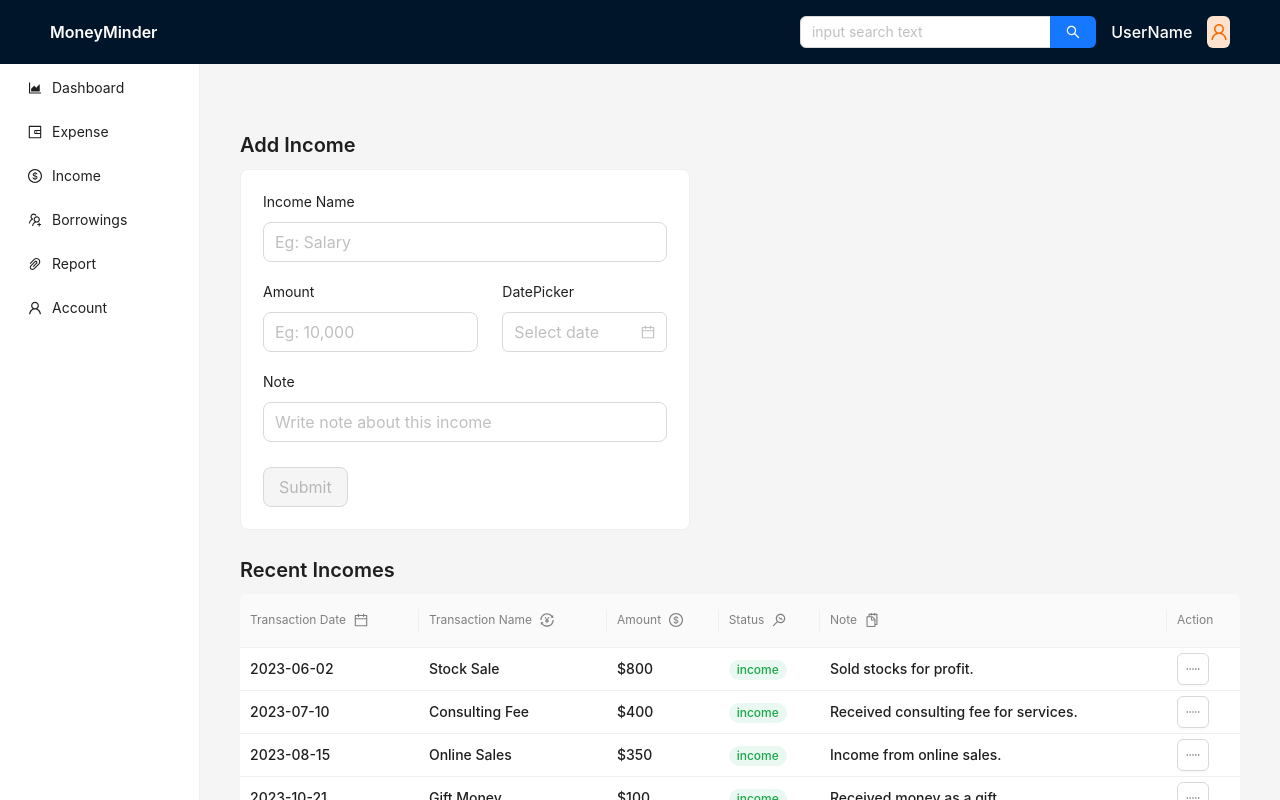
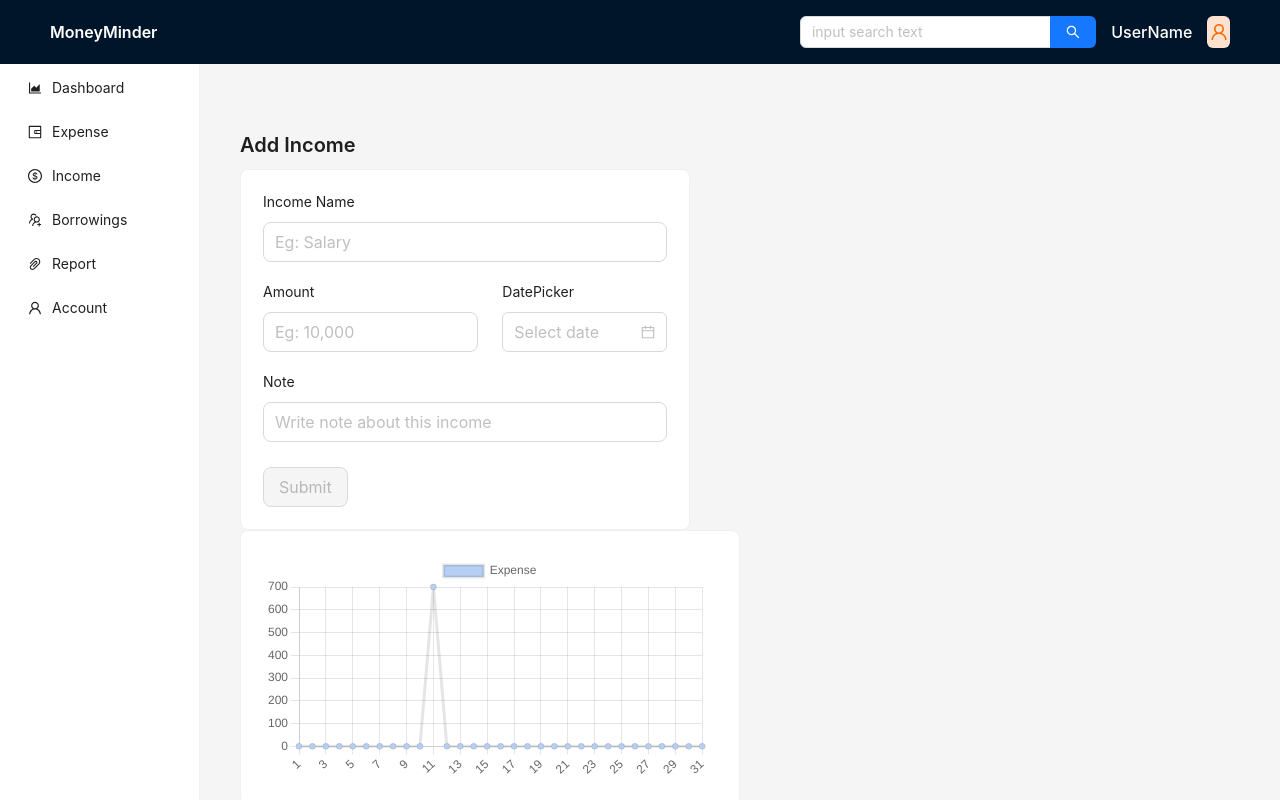
Before and after one commit to ADHIL-MOHAMMED-P-N/moneyminder, a React (Create React App) app: page /income in a window 1280 px wide. Shown: the top 800 px of the page. Built offline with nearby package versions, Linux system fonts and the light colour scheme.

Commit message:
linechart added in income page

```diff
--- a/src/pages/Income.jsx
+++ b/src/pages/Income.jsx
@@ -3,6 +3,7 @@ import IncomeContext from "../context/IncomeContext";
 import CustomTable from "../components/utils/CustomTable";
 import { Typography } from "antd";
 import AddIncome from "../components/income/AddIncome";
+import LineChart from "../components/utils/LineChart";
 const { Title } = Typography;
 const Income = () => {
   const { income } = useContext(IncomeContext);
@@ -17,6 +18,7 @@ const Income = () => {
     <div>
       <Title level={4}>Add Income</Title>
       <AddIncome />
+      <LineChart transaction={income} />
       <Title level={4}>Recent Incomes</Title>
       <CustomTable
         data={income.map((item) => ({ ...item, status: "income" }))}
```
